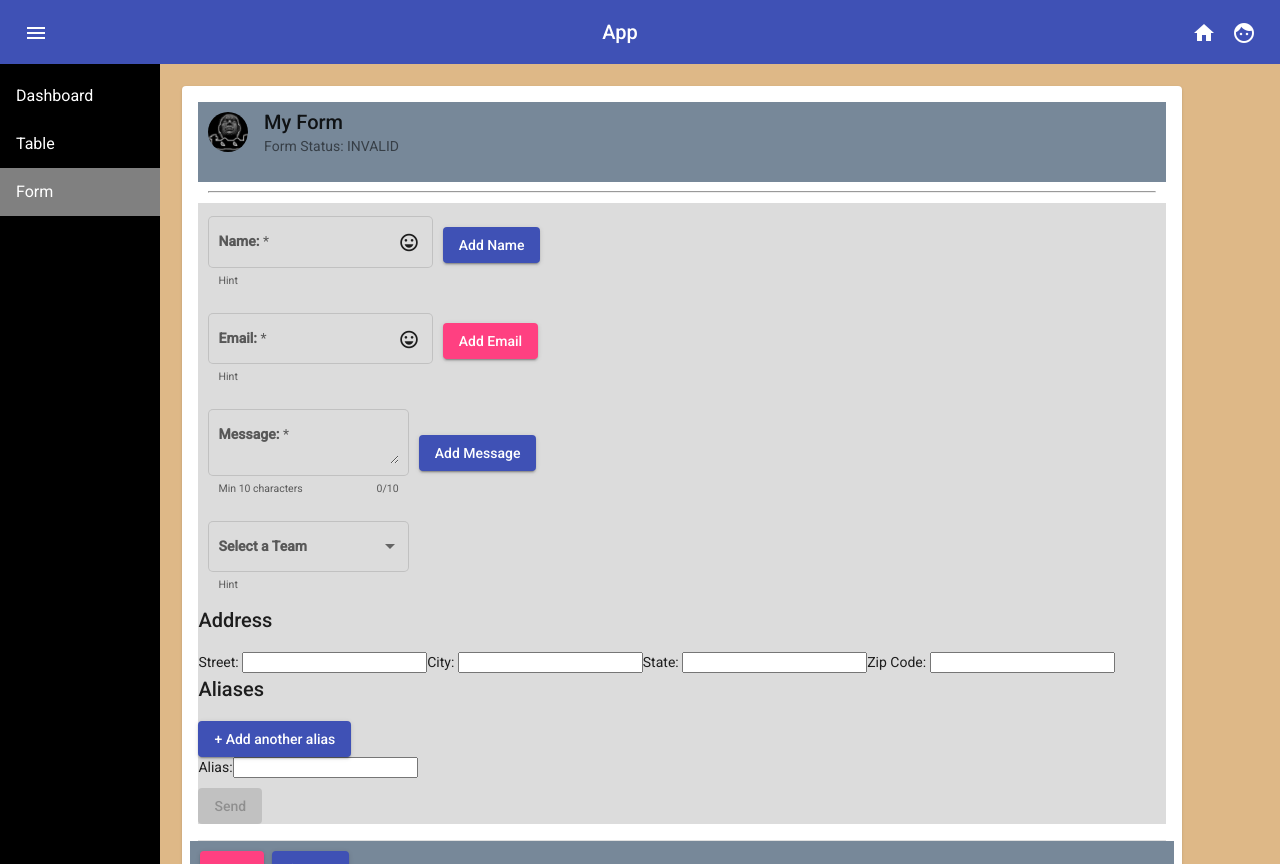
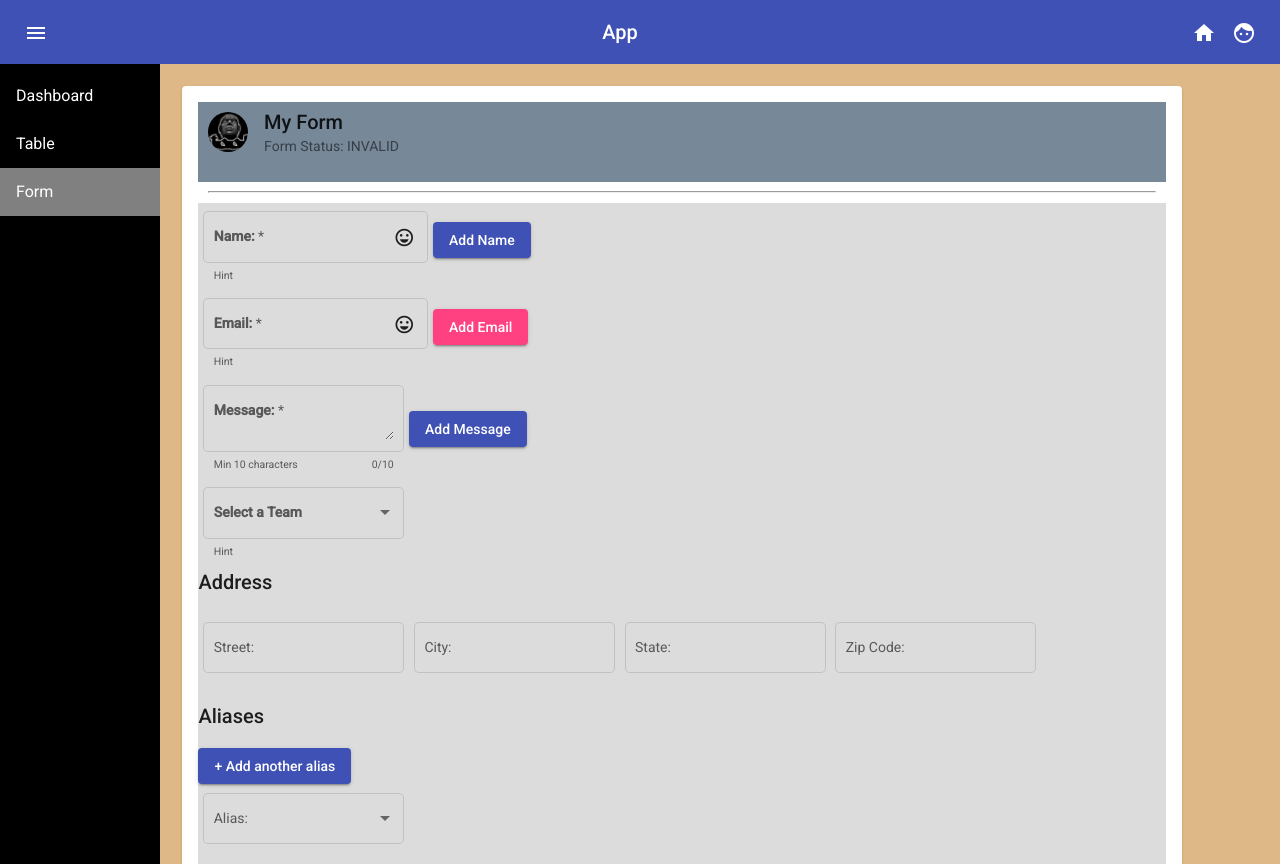
Before and after one commit to georgegabor/my-dietary-app-frontend, an Angular app: page /nav/form in a window 1280 px wide. Built offline with nearby package versions, Linux system fonts and the light colour scheme.

Commit message:
Add mat-select to FormArray

```diff
--- a/src/app/modules/form/form.component.html
+++ b/src/app/modules/form/form.component.html
@@ -116,17 +116,25 @@
       <div formGroupName="address">
         <h2>Address</h2>
 
-        <label for="street">Street: </label>
-        <input id="street" type="text" formControlName="street" />
+        <mat-form-field appearance="outline" [color]="'primary'">
+          <mat-label> Street: </mat-label>
+          <input matInput formControlName="street" />
+        </mat-form-field>
 
-        <label for="city">City: </label>
-        <input id="city" type="text" formControlName="city" />
+        <mat-form-field appearance="outline" [color]="'primary'">
+          <mat-label> City: </mat-label>
+          <input matInput formControlName="city" />
+        </mat-form-field>
 
-        <label for="state">State: </label>
-        <input id="state" type="text" formControlName="state" />
+        <mat-form-field appearance="outline" [color]="'primary'">
+          <mat-label> State: </mat-label>
+          <input matInput formControlName="state" />
+        </mat-form-field>
 
-        <label for="zip">Zip Code: </label>
-        <input id="zip" type="text" formControlName="zip" />
+        <mat-form-field appearance="outline" [color]="'primary'">
+          <mat-label> Zip Code: </mat-label>
+          <input matInput formControlName="zip" />
+        </mat-form-field>
       </div>
 
       <div formArrayName="aliases">
@@ -141,9 +149,14 @@
         </button>
 
         <div *ngFor="let alias of aliases.controls; let i = index">
-          <!-- The repeated alias template -->
-          <label for="alias-{{ i }}">Alias:</label>
-          <input id="alias-{{ i }}" type="text" [formControlName]="i" />
+          <mat-form-field appearance="outline" [color]="'primary'">
+            <mat-label>Alias:</mat-label>
+            <mat-select [formControlName]="i">
+              <mat-option value="option1">Option 1</mat-option>
+              <mat-option value="option2">Option 2</mat-option>
+              <mat-option value="option3">Option 3</mat-option>
+            </mat-select>
+          </mat-form-field>
         </div>
       </div>
       <div class="gap"></div>
--- a/src/app/modules/form/form.component.scss
+++ b/src/app/modules/form/form.component.scss
@@ -9,8 +9,12 @@
 }
 
 .mat-form-field {
-  padding: 1%;
+  padding: 0.5%;
 }
+
+// .mat-select {
+//   background-color: white;
+// }
 
 .example-header-image {
   background-image: url('../../../assets/tool.jpg');
```
